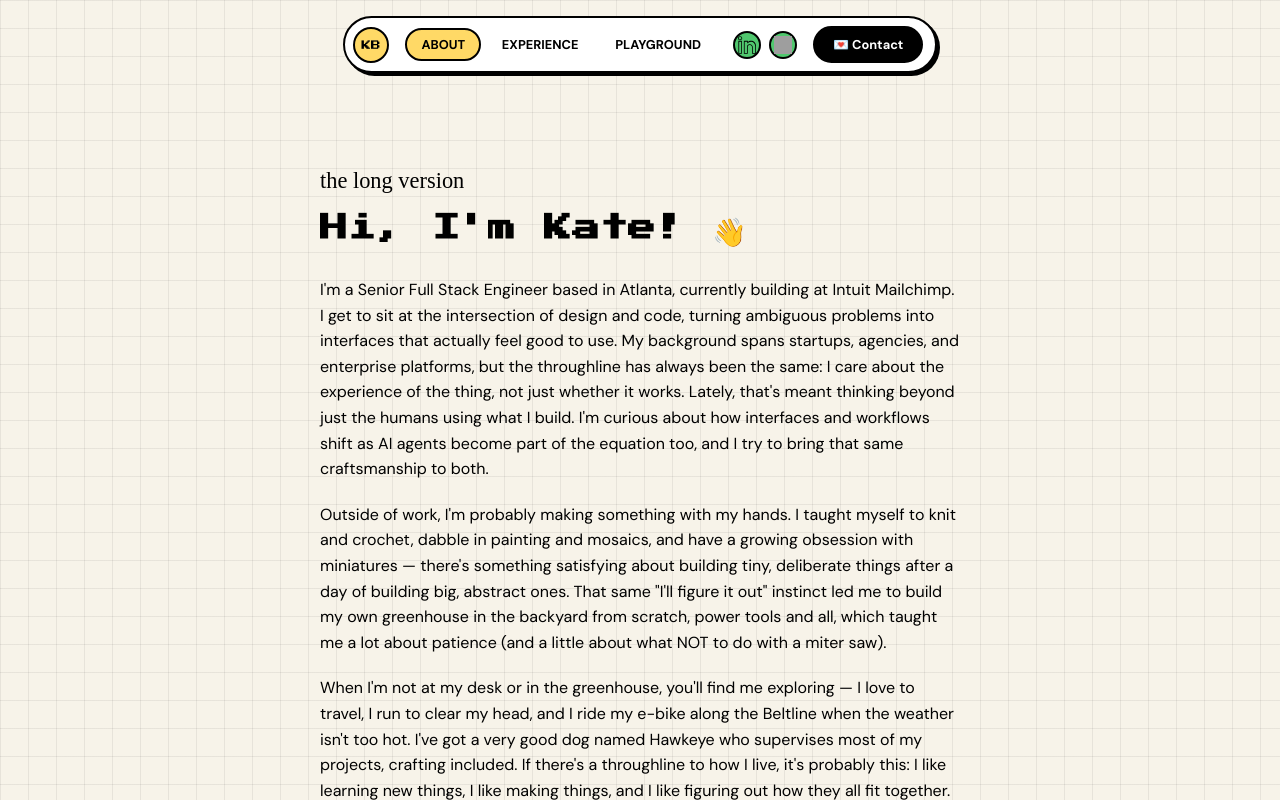
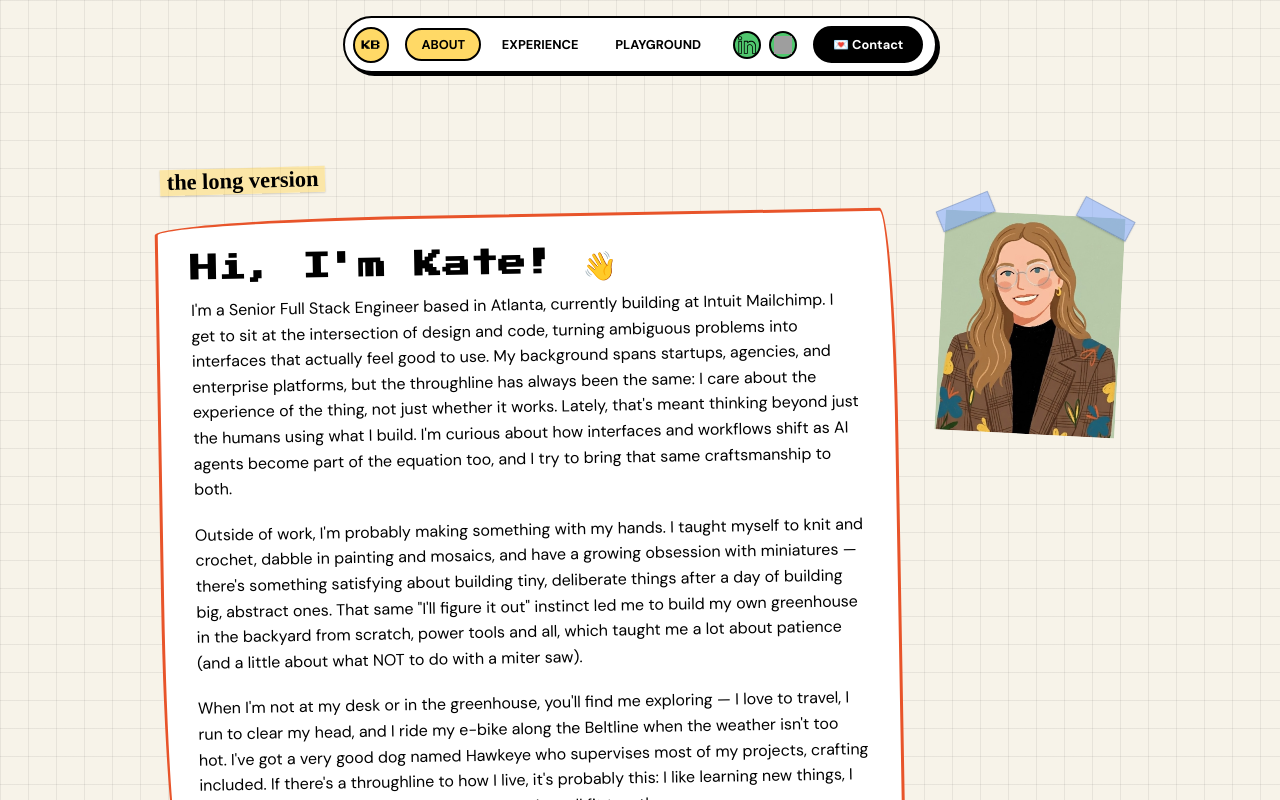
Before and after one commit to kate-bishop/thekatebishop, a Next.js app: page /about in a window 1280 px wide. Shown: the top 800 px of the page. Built offline with nearby package versions, Linux system fonts and the light colour scheme; grey boxes are pictures that could not be loaded; a web font is replaced by a local one.

Commit message:
bio layout

```diff
--- a/components/bio.module.scss
+++ b/components/bio.module.scss
@@ -12,13 +12,66 @@
     display: flex;
     flex-direction: column;
     gap: 1.25rem;
-    max-width: 40rem;
+    max-width: 60rem;
     width: 100%;
+}
+
+.row {
+    display: flex;
+    align-items: flex-start;
+    gap: 2.5rem;
+
+    @media only screen and (max-width: utils.$medium-breakpoint) {
+        flex-direction: column;
+        align-items: stretch;
+    }
 }
 
 .label {
     font-family: utils.$hand-font-stack;
     font-size: 1.4rem;
+    align-self: flex-start;
+}
+
+.highlight {
+    display: inline-block;
+    font-weight: 700;
+    padding: 0 .3em;
+    background-color: rgba(utils.$yellow, .5);
+    box-shadow: 0 1px 2px rgba(0, 0, 0, .15);
+    transform: rotate(-1.5deg);
+}
+
+.frame {
+    padding: 2rem;
+    background-color: utils.$secondary-color;
+    flex: 1;
+    min-width: 0;
+}
+
+.photoCard {
+    position: relative;
+    display: flex;
+    flex-shrink: 0;
+
+    @media only screen and (max-width: utils.$medium-breakpoint) {
+        order: -1;
+        align-self: flex-start;
+        margin-top: 1rem;
+        margin-bottom: -1.5rem;
+    }
+}
+
+.tapeLeft {
+    top: -.6rem;
+    left: -.5rem;
+    transform: rotate(-25deg);
+}
+
+.tapeRight {
+    top: -.6rem;
+    right: -.5rem;
+    transform: rotate(25deg);
 }
 
 .heading {
--- a/components/bio.tsx
+++ b/components/bio.tsx
@@ -1,8 +1,10 @@
 import { useState, useEffect } from 'react';
 import styles from './bio.module.scss';
+import utils from '../styles/utils.module.scss';
 import { transitionTimeout } from '../utils/constants';
 import { aboutMe } from '../utils/strings';
 import { CSSTransition } from 'react-transition-group';
+import PlaceholderPhoto from './placeholderPhoto';
 
 const Bio: React.FC = () => {
     const [showContent, setShowContent] = useState(false);
@@ -18,12 +20,21 @@ const Bio: React.FC = () => {
                 timeout={transitionTimeout}
                 classNames="content-grow">
                 <div className={styles.content}>
-                    <span className={styles.label}>the long version</span>
-                    <h1 className={styles.heading}>Hi, I&apos;m Kate! 👋</h1>
-                    <div className={styles.paragraphs}>
-                        <p className={styles.paragraph}>{aboutMe.bio.paragraph1}</p>
-                        <p className={styles.paragraph}>{aboutMe.bio.paragraph2}</p>
-                        <p className={styles.paragraph}>{aboutMe.bio.paragraph3}</p>
+                    <span className={`${styles.label} ${styles.highlight}`}>the long version</span>
+                    <div className={styles.row}>
+                        <div className={`${styles.frame} ${utils.handDrawnBox}`}>
+                            <h1 className={styles.heading}>Hi, I&apos;m Kate! 👋</h1>
+                            <div className={styles.paragraphs}>
+                                <p className={styles.paragraph}>{aboutMe.bio.paragraph1}</p>
+                                <p className={styles.paragraph}>{aboutMe.bio.paragraph2}</p>
+                                <p className={styles.paragraph}>{aboutMe.bio.paragraph3}</p>
+                            </div>
+                        </div>
+                        <div className={`${styles.photoCard} ${utils.tiltRight}`}>
+                            <span className={`${utils.tapeStrip} ${styles.tapeLeft}`} />
+                            <span className={`${utils.tapeStrip} ${styles.tapeRight}`} />
+                            <PlaceholderPhoto alt="Kate" label="photo" src="/images/kate-1.jpg" width={180} height={220} />
+                        </div>
                     </div>
                 </div>
             </CSSTransition>
```
